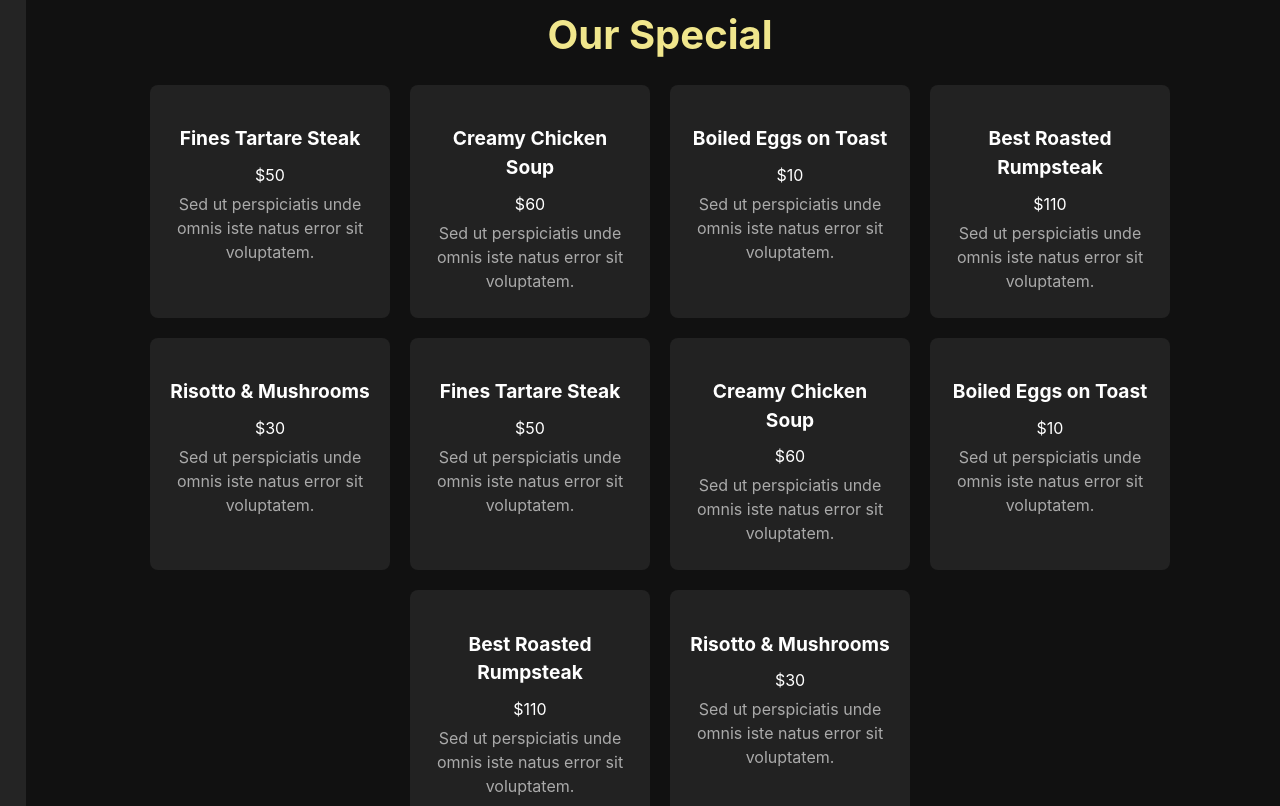
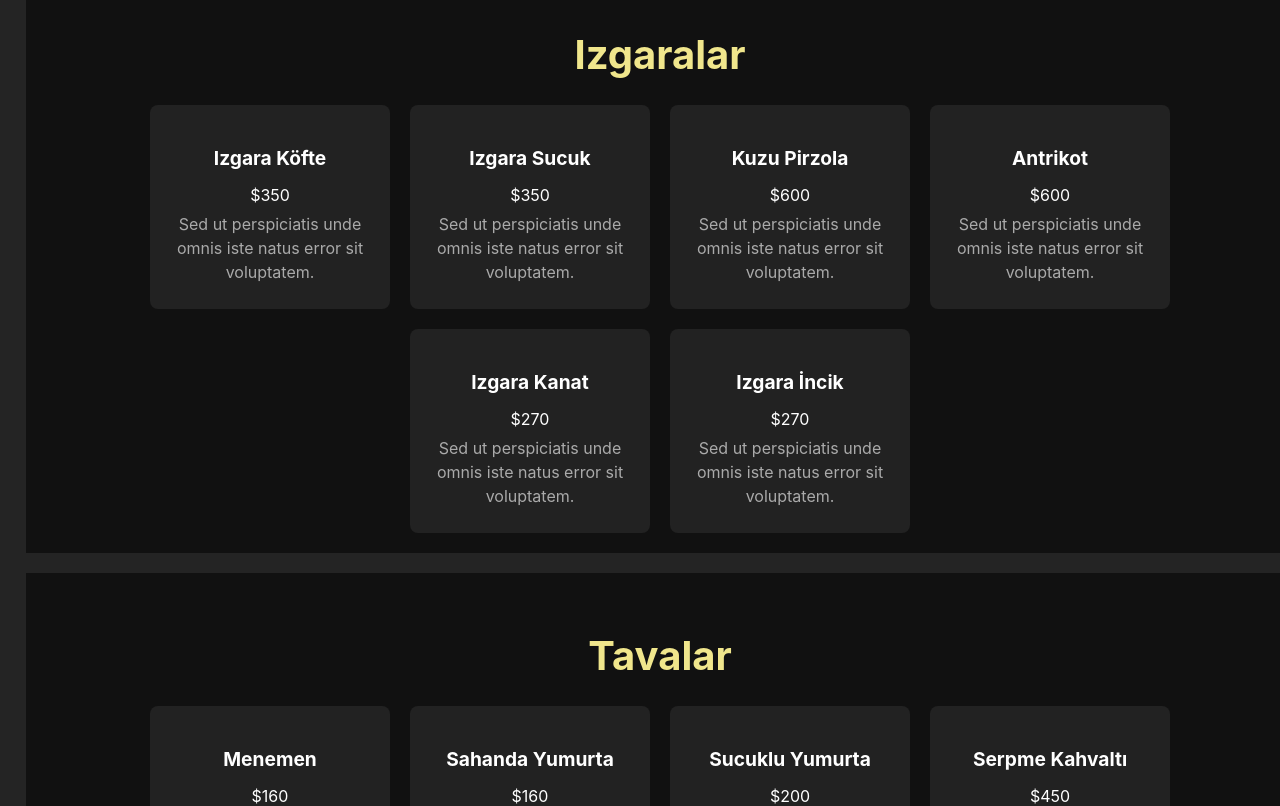
Before and after one commit to MuhammedIkbalAKGUNDOGDU/QR-Menu, a React (Vite) app in the folder qrmenu/: page /ottomania-garden in a window 1280 px wide. Shown: the part 980-1786 px from the top of the page. Built offline with nearby package versions, Linux system fonts and the light colour scheme.

Commit message:
special menu margin to padded and some values added

```diff
--- a/qrmenu/src/index.css
+++ b/qrmenu/src/index.css
@@ -195,6 +195,7 @@ body {
 /* ********************************************* */
 
 .special-menu {
+  margin-top: 20px;
   width: 100%;
 
   background-color: #111;
--- a/qrmenu/src/pages/garden.jsx
+++ b/qrmenu/src/pages/garden.jsx
@@ -4,28 +4,101 @@ import bannerleft from "../assets/deneme.jpeg";
 import SpecialMenu from "./specialmenus";
 
 const garden = () => {
-  const dishes = [
+  {
+    /*<img src={imageUrl} alt="Dish" className="menu-image" />*/
+  }
+  const izgaralar = [
     {
-      name: "Fines Tartare Steak",
-      price: 50,
+      name: "Izgara Köfte",
+      price: 350,
       description:
         "Sed ut perspiciatis unde omnis iste natus error sit voluptatem.",
     },
     {
-      name: "Creamy Chicken Soup",
-      price: 60,
+      name: "Izgara Sucuk",
+      price: 350,
       description:
         "Sed ut perspiciatis unde omnis iste natus error sit voluptatem.",
     },
     {
-      name: "Boiled Eggs on Toast",
-      price: 10,
+      name: "Kuzu Pirzola",
+      price: 600,
       description:
         "Sed ut perspiciatis unde omnis iste natus error sit voluptatem.",
     },
     {
-      name: "Best Roasted Rumpsteak",
-      price: 110,
+      name: "Antrikot",
+      price: 600,
+      description:
+        "Sed ut perspiciatis unde omnis iste natus error sit voluptatem.",
+    },
+    {
+      name: "Izgara Kanat",
+      price: 270,
+      description:
+        "Sed ut perspiciatis unde omnis iste natus error sit voluptatem.",
+    },
+    {
+      name: "Izgara İncik",
+      price: 270,
+      description:
+        "Sed ut perspiciatis unde omnis iste natus error sit voluptatem.",
+    },
+  ];
+  {
+    /*<img src={imageUrl} alt="Dish" className="menu-image" />*/
+  }
+  const tavalar = [
+    {
+      name: "Menemen",
+      price: 160,
+      description:
+        "Sed ut perspiciatis unde omnis iste natus error sit voluptatem.",
+    },
+    {
+      name: "Sahanda Yumurta",
+      price: 160,
+      description:
+        "Sed ut perspiciatis unde omnis iste natus error sit voluptatem.",
+    },
+    {
+      name: "Sucuklu Yumurta",
+      price: 200,
+      description:
+        "Sed ut perspiciatis unde omnis iste natus error sit voluptatem.",
+    },
+    {
+      name: "Serpme Kahvaltı",
+      price: 450,
+      description:
+        "Sed ut perspiciatis unde omnis iste natus error sit voluptatem.",
+    },
+  ];
+  {
+    /*<img src={imageUrl} alt="Dish" className="menu-image" />*/
+  }
+  const atistirmaliklar = [
+    {
+      name: "Patates Tabağı",
+      price: 125,
+      description:
+        "Sed ut perspiciatis unde omnis iste natus error sit voluptatem.",
+    },
+    {
+      name: "Çerez Tabağı",
+      price: 200,
+      description:
+        "Sed ut perspiciatis unde omnis iste natus error sit voluptatem.",
+    },
+    {
+      name: "Meyve Tabağı",
+      price: 250,
+      description:
+        "Sed ut perspiciatis unde omnis iste natus error sit voluptatem.",
+    },
+    {
+      name: "Otto Çıtır Tabağı",
+      price: 225,
       description:
         "Sed ut perspiciatis unde omnis iste natus error sit voluptatem.",
     },
@@ -107,15 +180,21 @@ const garden = () => {
       </div>
 
       <SpecialMenu
-        title="Our Special"
+        title="Izgaralar"
         imageUrl={bannerleft}
-        dishes={dishes}
+        dishes={izgaralar}
       ></SpecialMenu>
 
       <SpecialMenu
-        title="soğuk içecek"
+        title="Tavalar"
         imageUrl={bannerleft}
-        dishes={dishes}
+        dishes={tavalar}
+      ></SpecialMenu>
+
+      <SpecialMenu
+        title="Atıştırmalıklar"
+        imageUrl={bannerleft}
+        dishes={atistirmaliklar}
       ></SpecialMenu>
     </div>
   );
```
